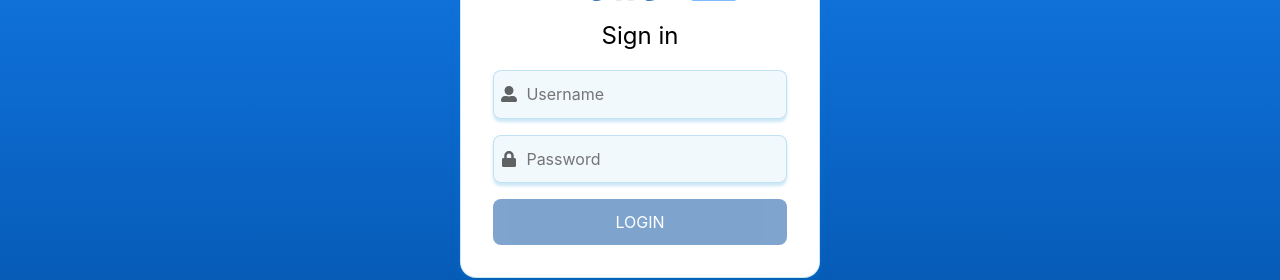
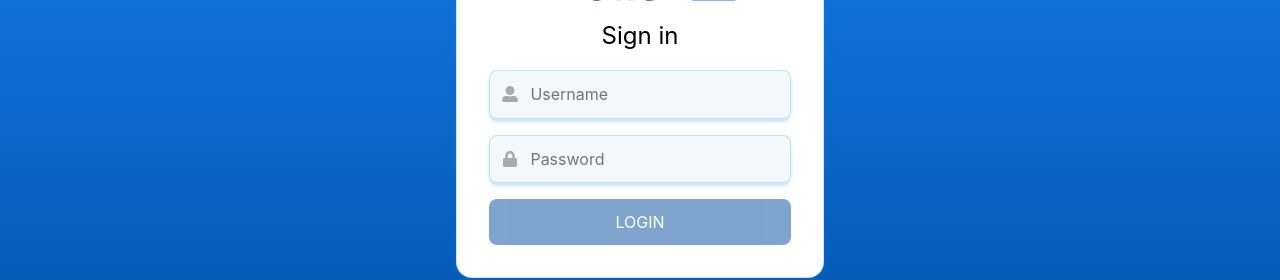
Before and after one commit to raphaelalmeidamartins/trybewallet, a React (Create React App) app: page / in a window 1280 px wide. Shown: the part 311-591 px from the top of the page. Built offline with nearby package versions, Linux system fonts and the light colour scheme; the HTML template or start-up script is replaced by a standard one.

Commit message:
style: login screen, the input icons change opacity when the input is focused.

```diff
--- a/src/pages/Login.css
+++ b/src/pages/Login.css
@@ -52,7 +52,7 @@
   color: var(--text-icons);
   flex-grow: 2;
   font-size: 1rem;
-  padding: 0.7rem 0.7rem 0.7rem 2rem;
+  padding: 0.7rem 0.7rem 0.7rem 2.5rem;
   width: 100%;
 }
 
@@ -61,11 +61,22 @@
   color: var(--text-icons);
   display: flex;
   justify-content: center;
-  left: 0.5rem;
-  opacity: 0.6;
+  left: 0.8rem;
   position: absolute;
   top: 50%;
   transform: translateY(-50%);
+}
+
+.icon-focus {
+  opacity: 1;
+}
+
+.icon-blur {
+  opacity: 0.3;
+}
+
+.Login-input-container input:focus {
+  opacity: 1;
 }
 
 .Login form button {
--- a/src/pages/Login.js
+++ b/src/pages/Login.js
@@ -15,11 +15,13 @@ class Login extends React.Component {
       email: '',
       password: '',
       disabled: true,
+      focused: '',
     };
 
     this.handleInputChange = this.handleInputChange.bind(this);
     this.disableButton = this.disableButton.bind(this);
     this.handleSubmit = this.handleSubmit.bind(this);
+    this.handleFocus = this.handleFocus.bind(this);
   }
 
   handleInputChange({ target }) {
@@ -43,8 +45,12 @@ class Login extends React.Component {
     history.push('/carteira');
   }
 
+  handleFocus(name) {
+    this.setState({ focused: name });
+  }
+
   render() {
-    const { email, password, disabled } = this.state;
+    const { email, password, disabled, focused } = this.state;
 
     return (
       <div className="Login">
@@ -66,8 +72,10 @@ class Login extends React.Component {
               value={ email }
               onChange={ this.handleInputChange }
               placeholder="Username"
+              onFocus={ () => this.handleFocus('email') }
+              onBlur={ () => this.handleFocus('') }
             />
-            <span>
+            <span className={ focused === 'email' ? 'icon-focus' : 'icon-blur' }>
               <FaUserAlt />
             </span>
           </div>
@@ -79,8 +87,10 @@ class Login extends React.Component {
               value={ password }
               onChange={ this.handleInputChange }
               placeholder="Password"
+              onFocus={ () => this.handleFocus('password') }
+              onBlur={ () => this.handleFocus('') }
             />
-            <span>
+            <span className={ focused === 'password' ? 'icon-focus' : 'icon-blur' }>
               <FaLock />
             </span>
           </div>
```
